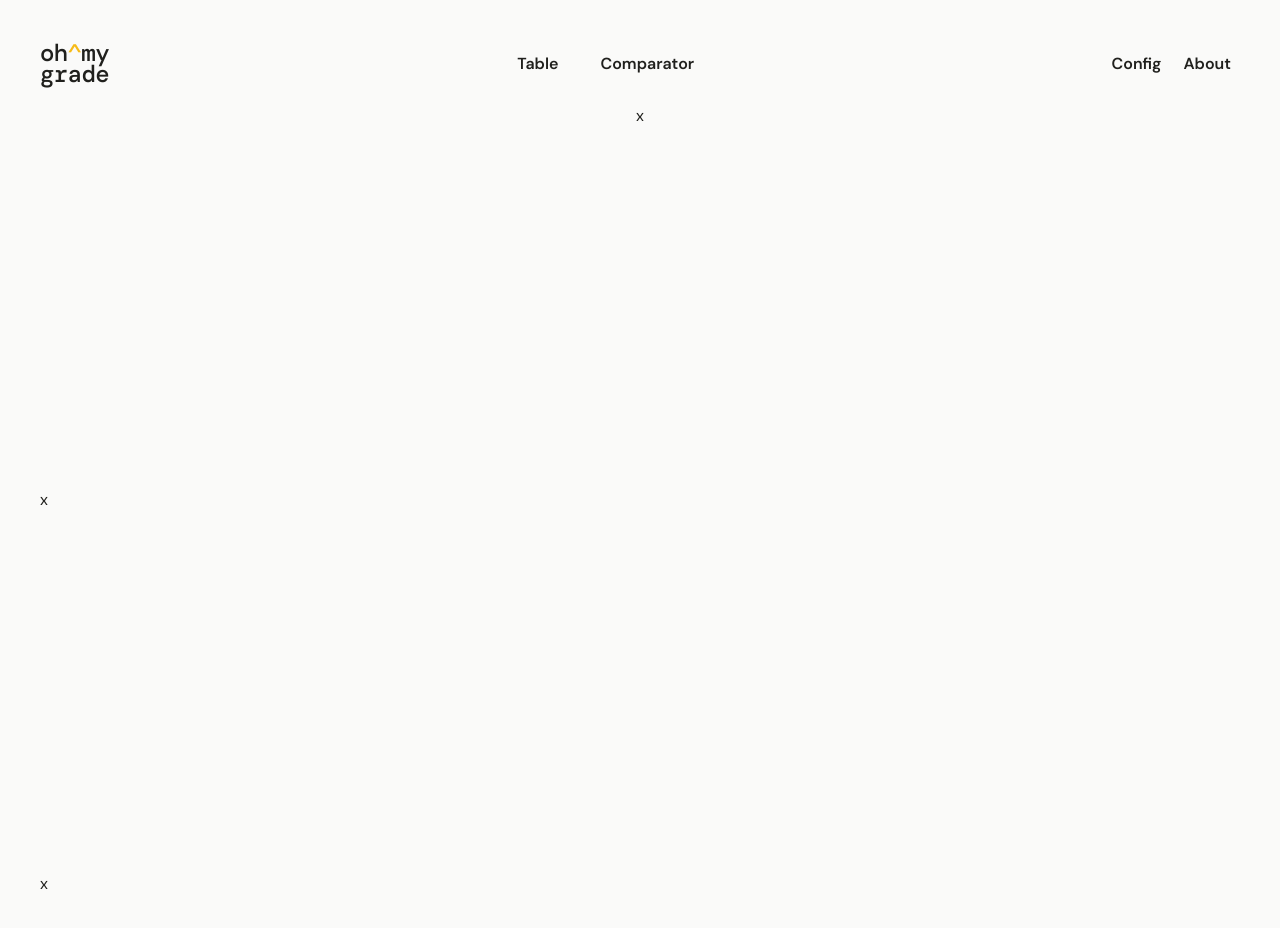
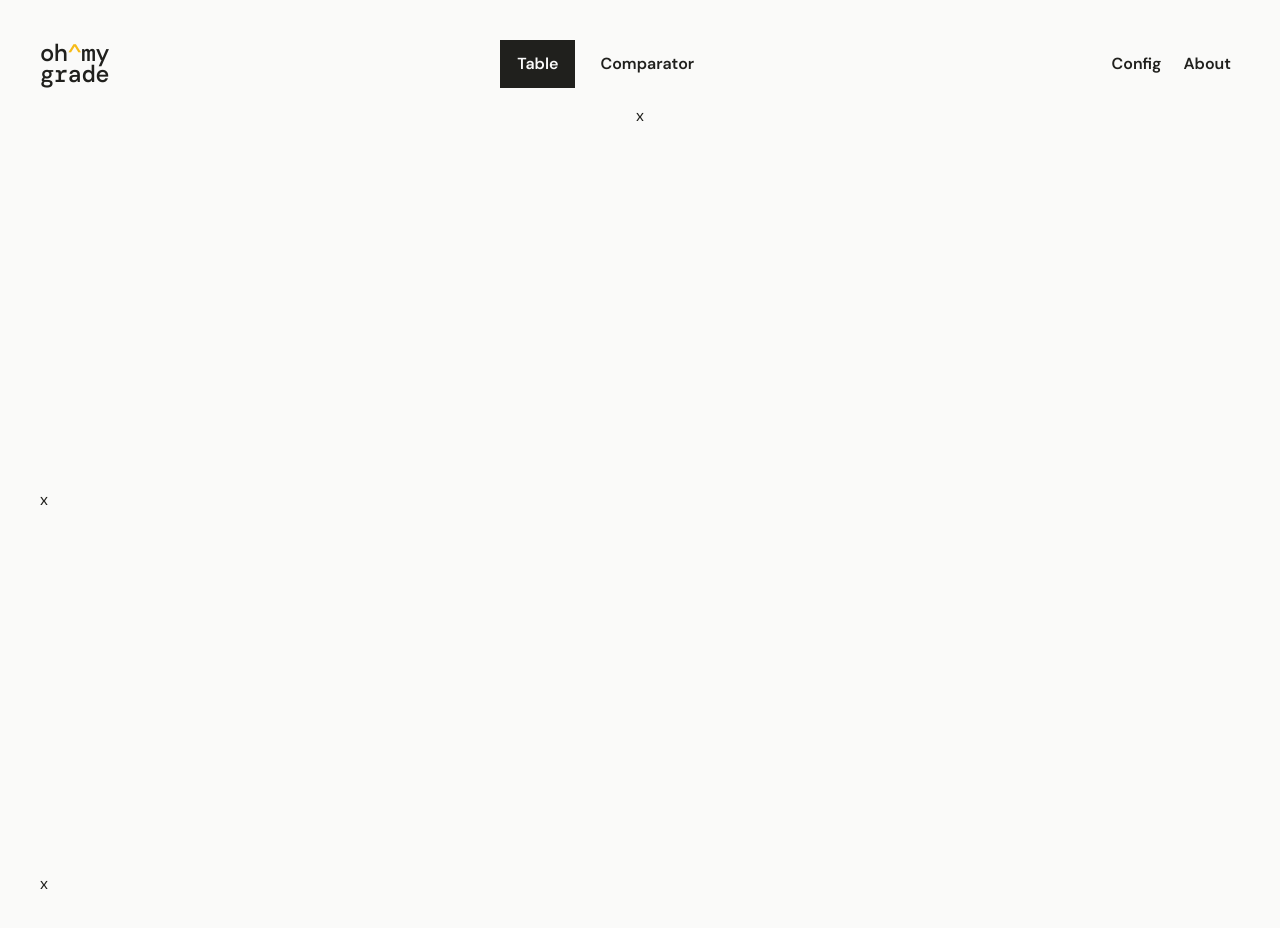
Before and after one commit to adamplesnik/ohmygrade, a React (Vite) app: page / in a window 1280 px wide. Shown: the top 928 px of the page. Built offline with nearby package versions, Linux system fonts and the light colour scheme.

Commit message:
Button, Header components

```diff
--- a/src/components/Button.tsx
+++ b/src/components/Button.tsx
@@ -3,15 +3,17 @@ import { HTMLAttributes } from 'react'
 
 type ButtonProps = {
   value: string
+  active?: boolean
   big?: boolean
 } & HTMLAttributes<HTMLDivElement>
 
-function Button({ value, big }: ButtonProps) {
+function Button({ value, big, active }: ButtonProps) {
   return (
     <div
       className={clsx(
         'hover:border-neutral-foreground active:border-neutral-foreground flex cursor-pointer items-center border border-transparent font-semibold transition-colors',
-        big ? 'h-12 px-4' : 'h-8 px-2'
+        big ? 'h-12 px-4' : 'h-8 px-2',
+        active ? 'bg-neutral-foreground text-neutral-on-foreground' : ''
       )}
     >
       {value}
--- a/src/components/Header.tsx
+++ b/src/components/Header.tsx
@@ -3,10 +3,10 @@ import Logo from './Logo'
 
 function Header() {
   return (
-    <div className="bg-neutral-background/70 sticky top-0 flex items-center pt-6 pb-4 md:pt-8 lg:pt-10">
+    <div className="bg-neutral-background/70 sticky top-0 z-10 flex items-center pt-6 pb-4 md:pt-8 lg:pt-10">
       <Logo />
       <div className="z-10 flex flex-1 items-center justify-end gap-2 md:justify-center">
-        <Button value="Table" big />
+        <Button value="Table" big active />
         <Button value="Comparator" big />
       </div>
       <div className="hidden justify-end gap-1 md:flex">
```
